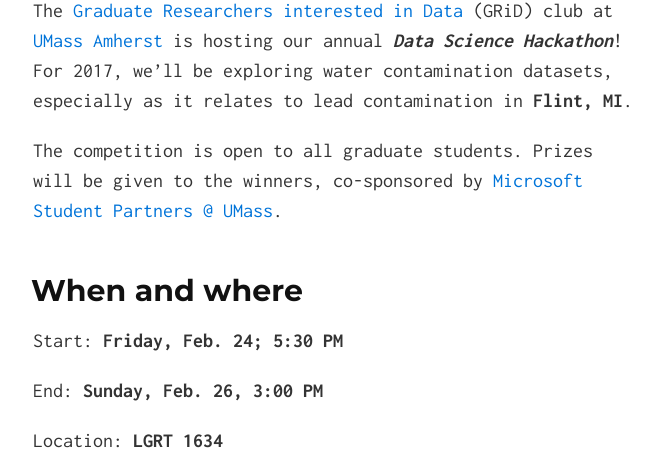
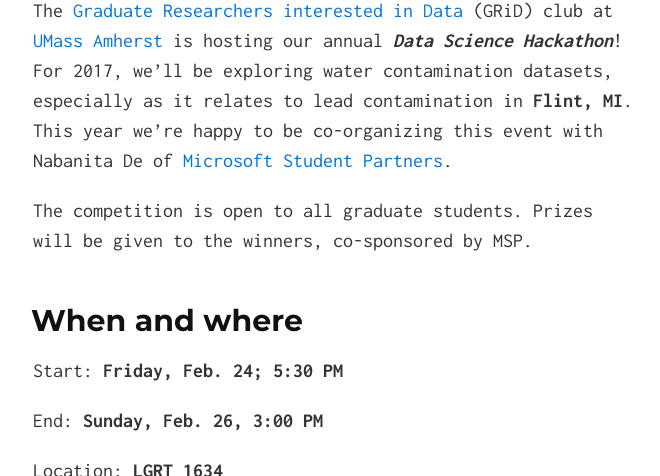
Before and after one commit to gridclub/Hack2O, a Jekyll site: the page built from index.md, in a window 1280 px wide and 900 px high, cut to the strip 424-900 px from the top of the window. Shown: the whole strip, without its empty margins (307-967 px from the left). Built offline with Jekyll 4.4.1, drawn with Linux system fonts in a browser that asks for light colours; nearby versions of some CDN libraries.

Commit message:
acknowledgement,

```diff
--- a/index.md
+++ b/index.md
@@ -6,9 +6,9 @@
 
 ![Hack2O](http://gridclub.io/Hack2O/assets/hack2ologo.png)
 
-The [Graduate Researchers interested in Data](http://www.gridclub.io) (GRiD) club at [UMass Amherst](http://www.umass.edu) is hosting our annual ***Data Science Hackathon***! For 2017, we’ll be exploring water contamination datasets, especially as it relates to lead contamination in **Flint, MI**.
+The [Graduate Researchers interested in Data](http://www.gridclub.io) (GRiD) club at [UMass Amherst](http://www.umass.edu) is hosting our annual ***Data Science Hackathon***! For 2017, we’ll be exploring water contamination datasets, especially as it relates to lead contamination in **Flint, MI**. This year we’re happy to be co-organizing this event with Nabanita De of [Microsoft Student Partners](https://www.facebook.com/groups/198842233863002/).
 
-The competition is open to all graduate students. Prizes will be given to the winners, co-sponsored by [Microsoft Student Partners @ UMass](https://www.facebook.com/groups/198842233863002/).
+The competition is open to all graduate students. Prizes will be given to the winners, co-sponsored by MSP.
 
 
 ## <a name="placetime"></a> When and where
```
Also changed, not shown: other parts of index.md (+2 -1 lines), assets/hack2O_sponsor.svg (added).
